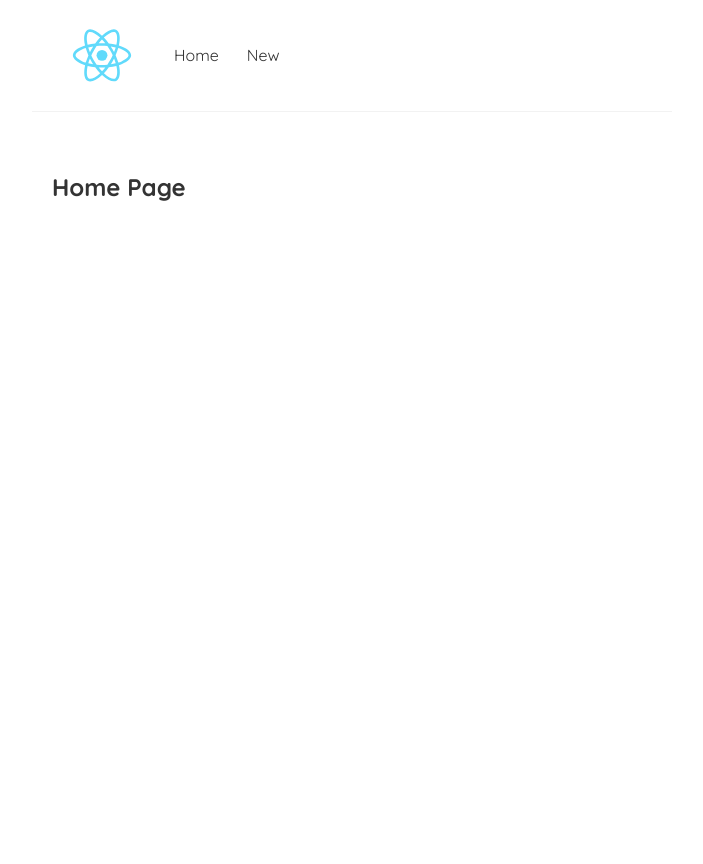
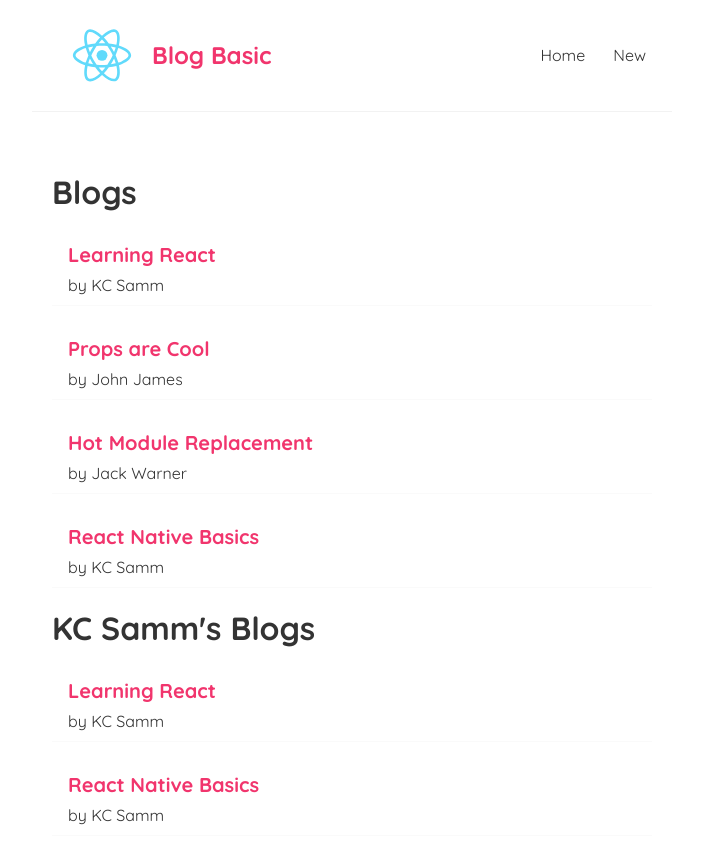
Before and after one commit to KING-SAMM/Blog-Basic, a React (Vite) app: page / in a window 1280 px wide. Shown: the top 864 px of the page, without its empty margins (288-991 px from the left). Before the commit the page ends 800 px from the top, so only its background shows below. Built offline with nearby package versions, Linux system fonts and the light colour scheme; data requests are answered from the project's data file.

Commit message:
Implemented local DB using JSON server
Fetching data using with useEffect

```diff
--- /dev/null
+++ b/data/db.json
@@ -0,0 +1,28 @@
+{
+    "blogs": [
+        {
+            "title": "Learning React",
+            "body": "I was told the learming curve was steep.",
+            "author": "KC Samm",
+            "id": "1"
+        },
+        {
+            "title": "Props are Cool",
+            "body": "My first encounter with props.",
+            "author": "John James",
+            "id": "2"
+        },
+        {
+            "title": "Hot Module Replacement",
+            "body": "Hot module replacement",
+            "author": "Jack Warner",
+            "id": "3"
+        },
+        {
+            "title": "React Native Basics",
+            "body": "React Native's new awesome features",
+            "author": "KC Samm",
+            "id": "4"
+        }
+    ]
+}
--- /dev/null
+++ b/src/BlogList.jsx
@@ -0,0 +1,24 @@
+const BlogList = ({ blogs, pageTitle }) => {
+
+    return (
+        <div className="blog-list">
+            <h1>{ pageTitle } </h1>
+
+            {
+                blogs.map(
+                    (blog) => (
+                        <div
+                            className="blog-preview"
+                            key={ blog.id }
+                        >
+                            <h2>{ blog.title }</h2>
+                            by <span>{ blog.author }</span>
+                        </div>
+                    )
+                )
+            }
+        </div>
+     );
+}
+
+export default BlogList;
--- a/src/Home.jsx
+++ b/src/Home.jsx
@@ -1,7 +1,25 @@
+import { useState, useEffect } from 'react';
+import BlogList from './BlogList';
+
 const Home = () => {
+    const [ blogs, setBlogs ] = useState(null);
+
+    useEffect(() => {
+        fetch("http://localhost:8000/blogs")
+            .then( res => { return res.json() })
+            .then( data => {
+                console.log( data );
+                setBlogs( data ) ;
+            });
+    }, [])
+
     return (
         <div className="home">
-            <h2>Home Page</h2>
+            { blogs && <BlogList blogs={ blogs } pageTitle="Blogs" /> }
+            { blogs && <BlogList
+                blogs={ blogs.filter((blog) => blog.author === 'KC Samm') }
+                pageTitle="KC Samm's Blogs"
+            /> }
         </div>
      );
 }
--- a/src/Navbar.jsx
+++ b/src/Navbar.jsx
@@ -5,7 +5,8 @@ const Navbar = () =>
     return (
         <nav className="navbar">
             <img src={ logo } className="logo" alt="React Logo" />
-            <duv className="nav-item">
+            <h1>Blog Basic</h1>
+            <duv className="links">
                 <a href="/">Home</a>
                 <a href="/create">New</a>
             </duv>
--- a/src/index.css
+++ b/src/index.css
@@ -38,3 +38,23 @@
   margin: 40px auto;
   padding: 20px;
 }
+
+/* Blog Preview */
+.blog-preview
+{
+  padding: 10px 16px;
+  margin: 20px 0;
+  border-bottom: 1px solid #fafafa;
+}
+
+.blog-preview:hover
+{
+  box-shadow: 1px 3px 5px rgba(0, 0, 0, 0.1);
+}
+
+.blog-preview h2
+{
+  font-size: 20px;
+  color: #f1356d;
+  margin-bottom: 8px;;
+}
```
